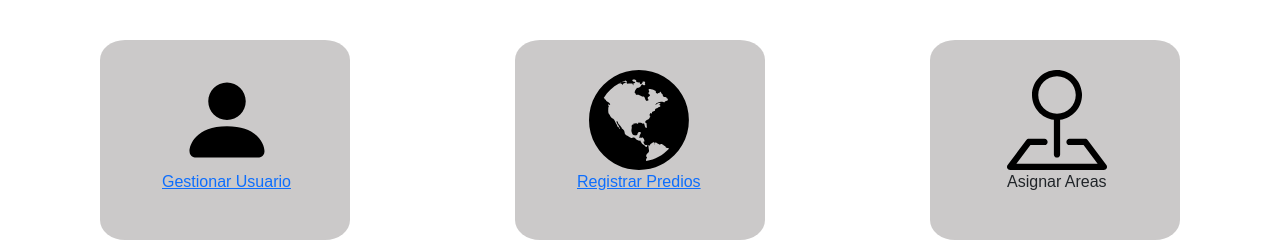
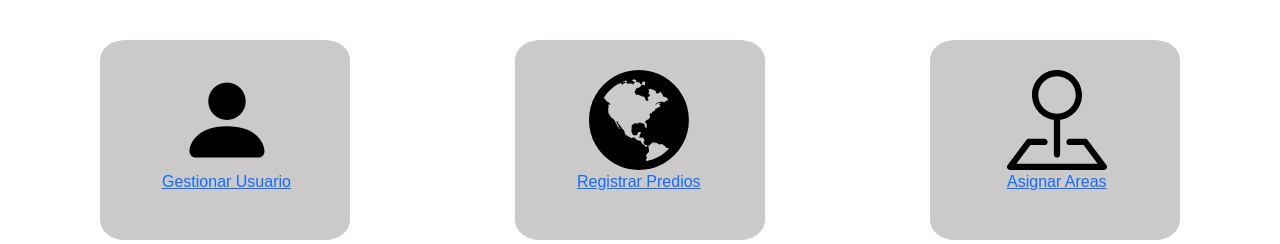
Before and after one commit to monkum/sistema-cultivo, a React app: page /dashboard in a window 1280 px wide. Shown: the part 343-587 px from the top of the page. Built offline with nearby package versions, Linux system fonts and the light colour scheme.

Commit message:
Correccion Link

```diff
--- a/src/pages/dashboard/Dashboard.jsx
+++ b/src/pages/dashboard/Dashboard.jsx
@@ -29,8 +29,10 @@ const Principal = () => {
                             </a>
                         </li>
                         <li className="contenedorlista">
-                            <img src={pin} alt="" id="item3"/>
-                            <p id="item3">Asignar Areas</p>
+                            <a href="/production/crops">
+                                <img src={pin} alt="" id="item3"/>
+                                <p id="item3">Asignar Areas</p>
+                            </a>
                         </li>
                     </ul>
                 </div>
```
